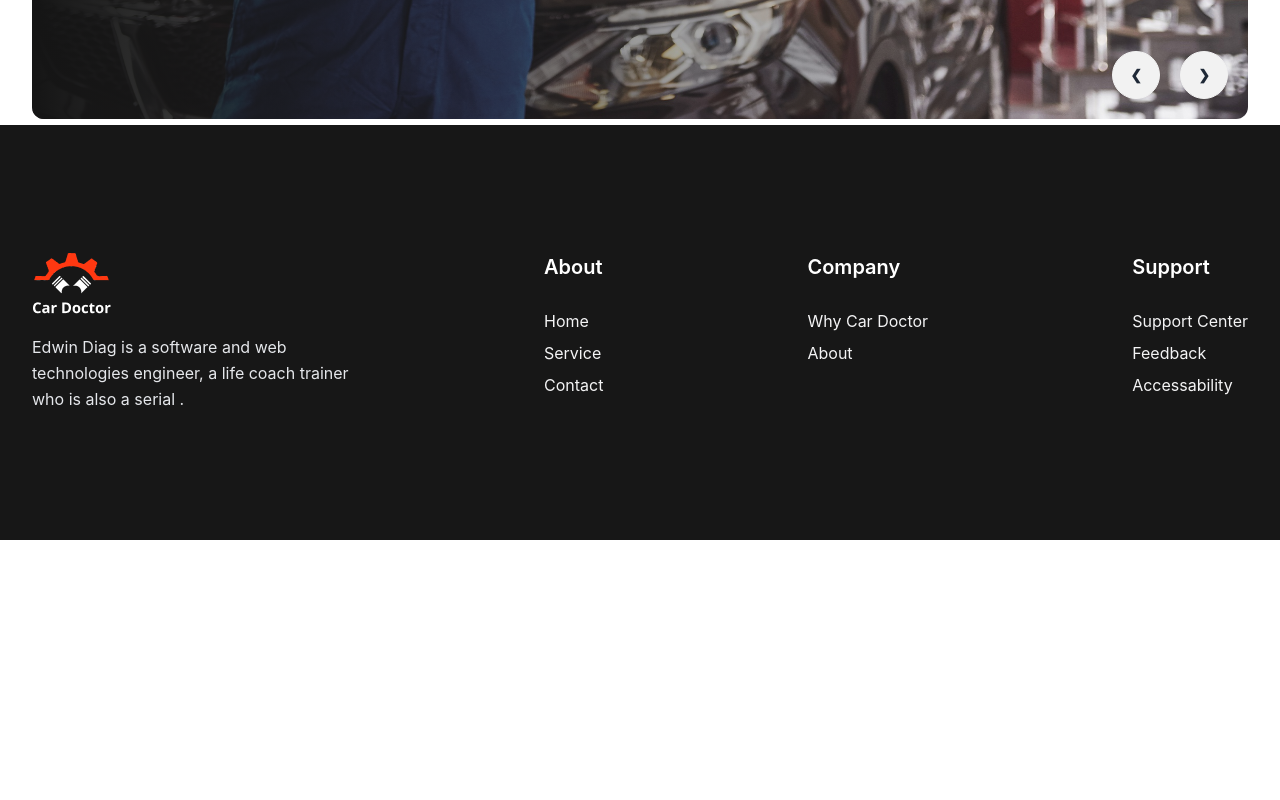
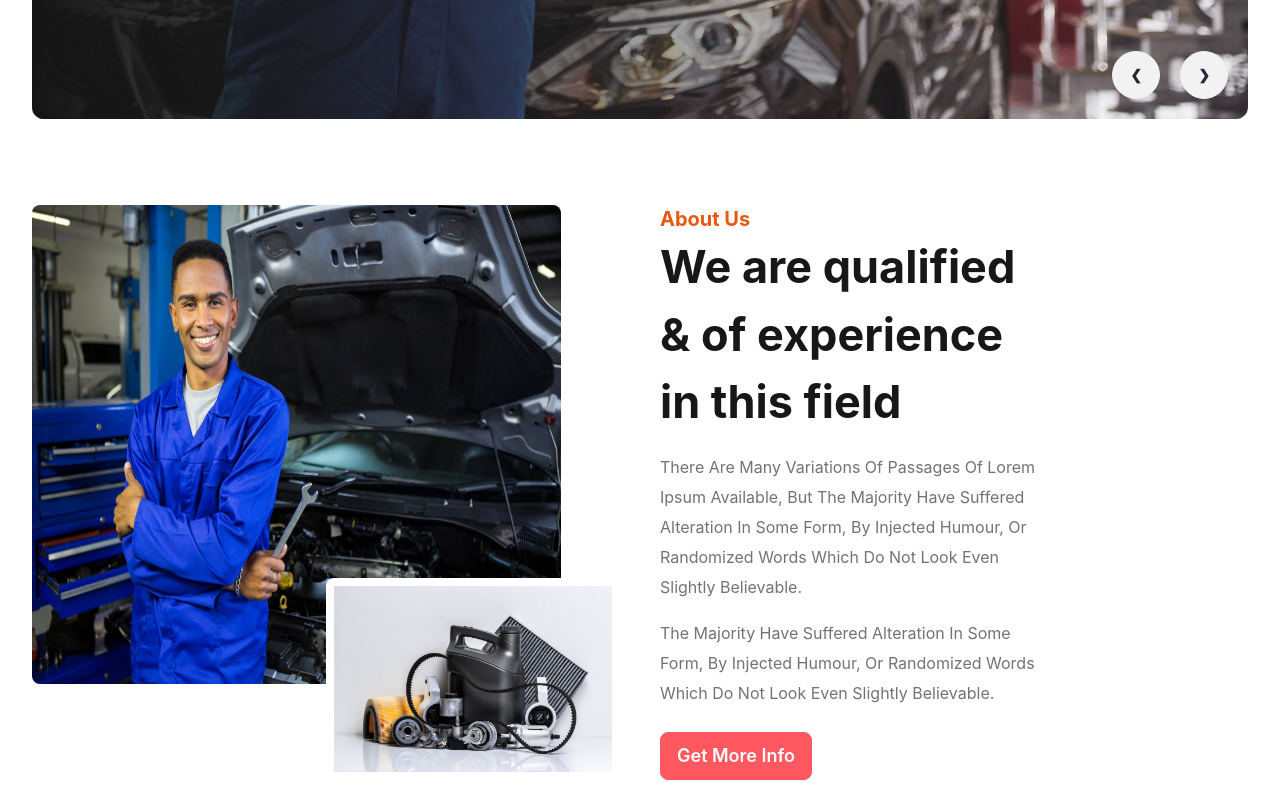
Before and after one commit to prorakib99/car-doctor-client, a React (Vite) app: page / in a window 1280 px wide. Shown: the part 740-1540 px from the top of the page. Before the commit the page ends 1280 px from the top, so only its background shows below. Built offline with nearby package versions, Linux system fonts and the light colour scheme.

Commit message:
Implement About Us Section on Home page

```diff
--- /dev/null
+++ b/src/pages/Home/AboutUs/AboutUs.jsx
@@ -0,0 +1,27 @@
+
+import person from "../../../assets/images/about_us/person.jpg";
+import parts from '../../../assets/images/about_us/parts.jpg';
+
+const AboutUs = () => {
+    return (
+        <div className="grid lg:grid-cols-2 gap-10 py-20">
+            <div className='relative w-full'>
+                <div className='w-[90%] h-5/6'>
+                    <img className='rounded-lg w-full h-full' src={person} alt="" />
+                </div>
+                <div className='absolute bottom-0 right-0 w-[50%] lg:w-[75%] xl:w-[50%]'>
+                    <img className='rounded-lg border-8 w-full border-white' src={parts} alt="" />
+                </div>
+            </div>
+            <div className='text-center md:text-start'>
+                <h2 className="text-orange-600 text-xl font-bold font-['Inter']">About Us</h2>
+                <h1 className="text-neutral-900 lg:w-2/3 text-[30px] md:text-[45px] font-bold font-['Inter']">We are qualified & of experience in this field</h1>
+                <p className="text-neutral-500 lg:w-2/3 text-base font-normal font-['Inter'] capitalize md:leading-[30px] mt-4">There are many variations of passages of Lorem Ipsum available, but the majority have suffered alteration in some form, by injected humour, or randomized words which do not look even slightly believable. </p>
+                <p className="text-neutral-500 lg:w-2/3 my-4 text-base font-normal font-['Inter'] capitalize leading-[30px]">the majority have suffered alteration in some form, by injected humour, or randomized words which do not look even slightly believable. </p>
+                <button className="btn btn-error text-center mt-2 text-white text-lg font-semibold font-['Inter']">Get More Info</button>
+            </div>
+        </div>
+    );
+};
+
+export default AboutUs;
--- a/src/pages/Home/Home/Home.jsx
+++ b/src/pages/Home/Home/Home.jsx
@@ -1,9 +1,11 @@
+import AboutUs from "../AboutUs/AboutUs";
 import Banner from "../Banner/Banner";
 
 const Home = () => {
     return (
         <>
             <Banner></Banner>
+            <AboutUs></AboutUs>
         </>
     );
 };
```
